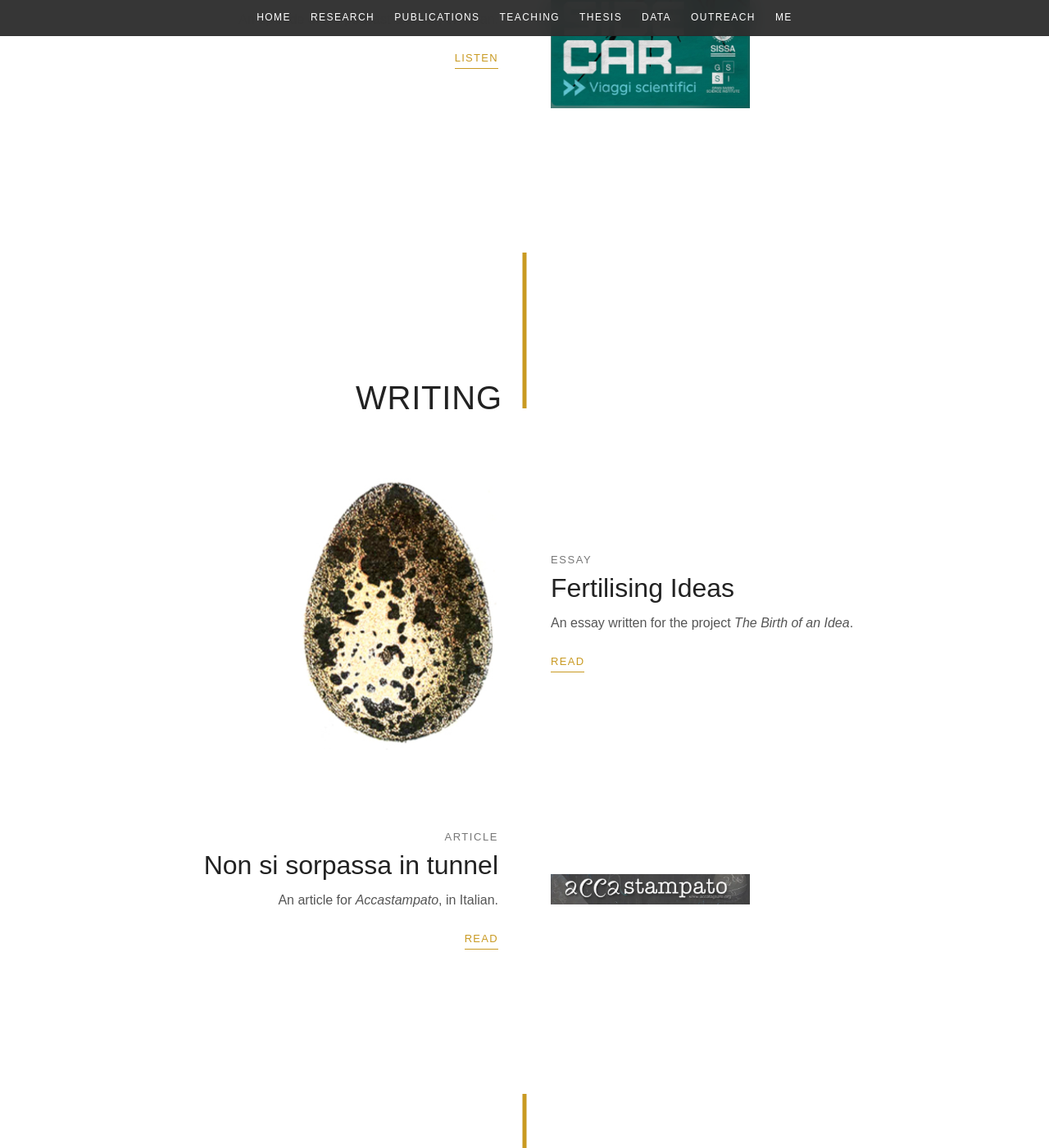
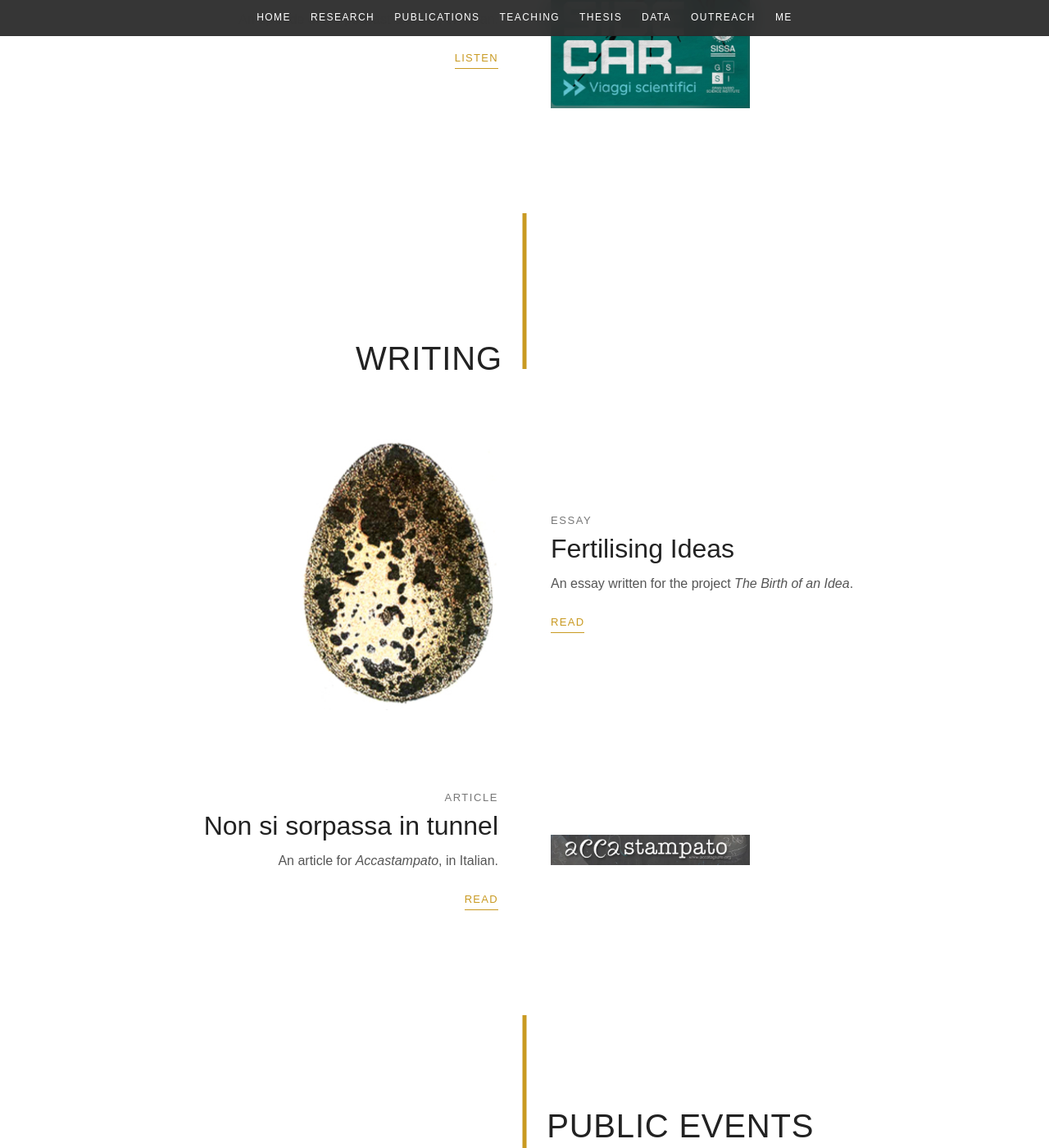
Before and after one commit to masellia/andreamaselli.github.io, a Jekyll site: the page built from pages/outreach.md, in a window 1280 px wide and 1400 px high, scrolled down 1161 px. Shown: the whole window at 82% size. Built offline with Jekyll 4.4.1, drawn with Linux system fonts in a browser that asks for light colours; some web fonts are replaced.

Commit message:
reshaped outreach section

```diff
--- a/assets/css/main.css
+++ b/assets/css/main.css
@@ -1188,7 +1188,7 @@ body {
 
 .outreach-section {
   background: #ffffff;
-  padding: 2rem 0 3rem;
+  padding: 2rem 0 0rem;
 }
 
 .outreach-section-header {
```
